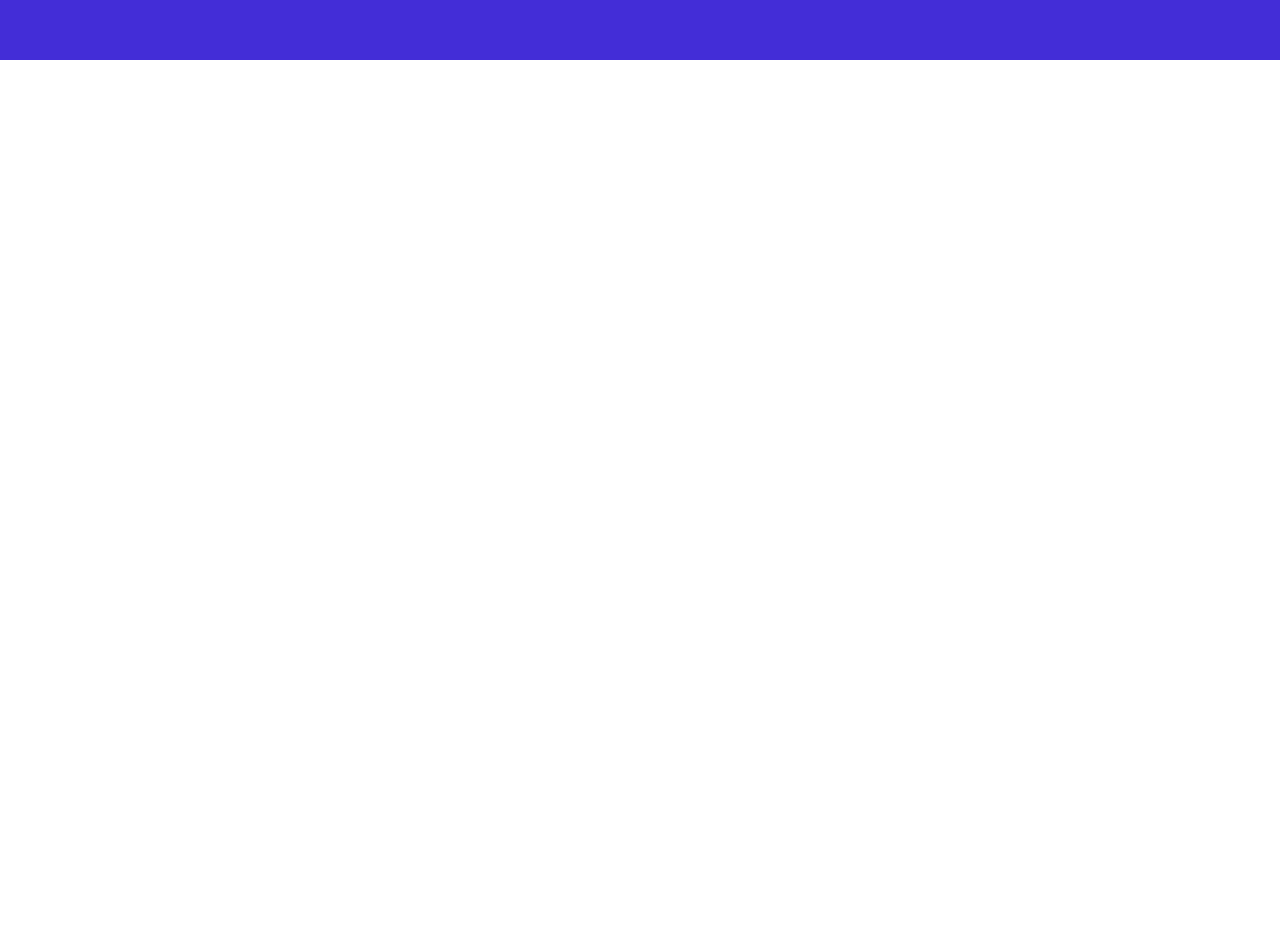
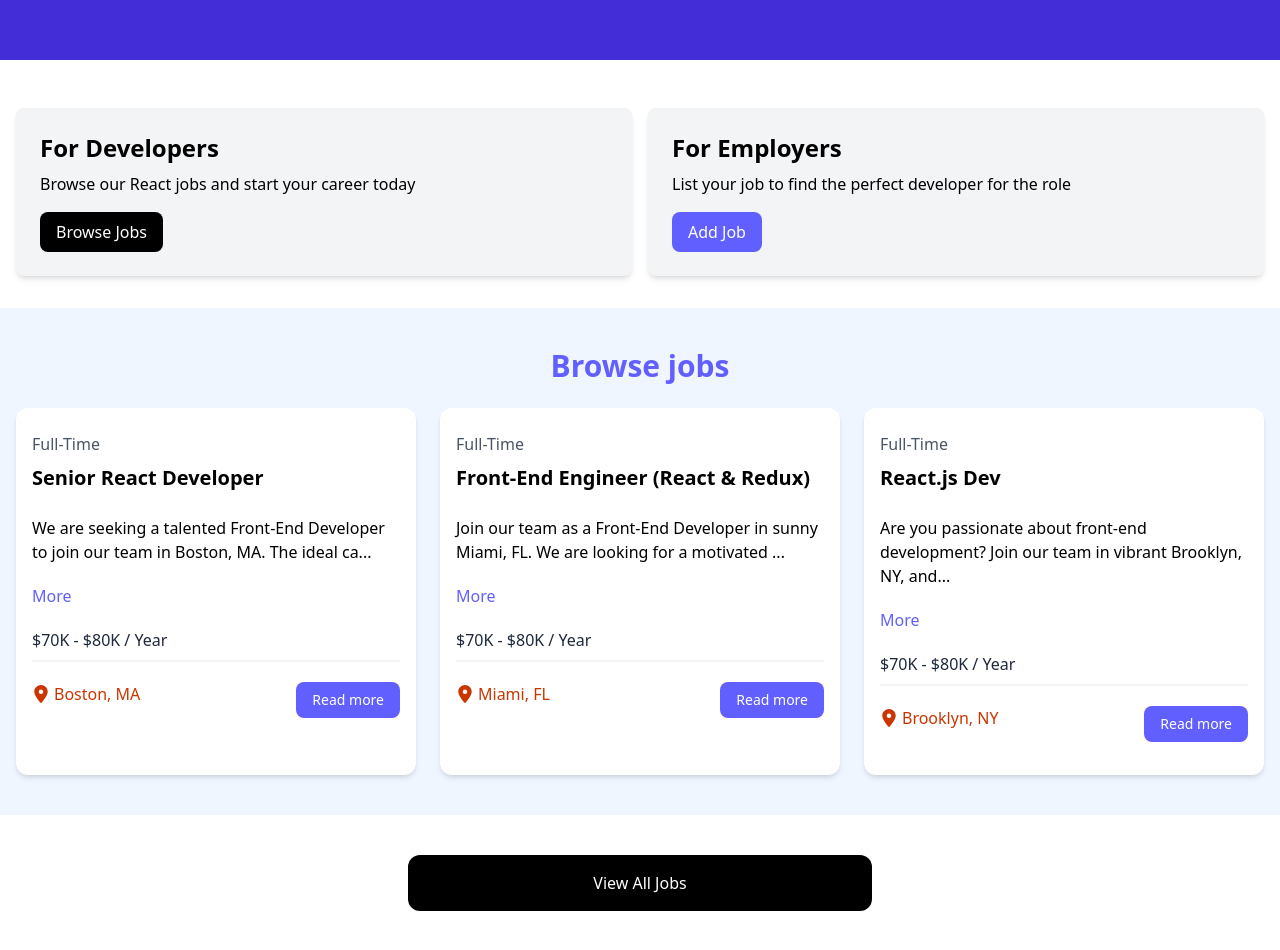
Before and after one commit to Luna-bf/React-TraversyMedia, a React (Vite) app: page / in a window 1280 px wide. Shown: the part 220-1170 px from the top of the page. Before the commit the page ends 800 px from the top, so only its background shows below. Built offline with nearby package versions, Linux system fonts and the light colour scheme.

Commit message:
Added components to HomePage

```diff
--- a/src/pages/HomePage.jsx
+++ b/src/pages/HomePage.jsx
@@ -1,4 +1,3 @@
-import Navbar from '../components/Navbar.jsx'
 import Hero from "../components/Hero.jsx";
 import HomeCards from "../components/HomeCards.jsx";
 import JobListings from "../components/JobListings.jsx";
@@ -8,6 +7,9 @@ const HomePage = () => {
     return (
         <>
             <Hero />
+            <HomeCards />
+            <JobListings />
+            <ViewAllJobs />
         </>
     )
 }
```
